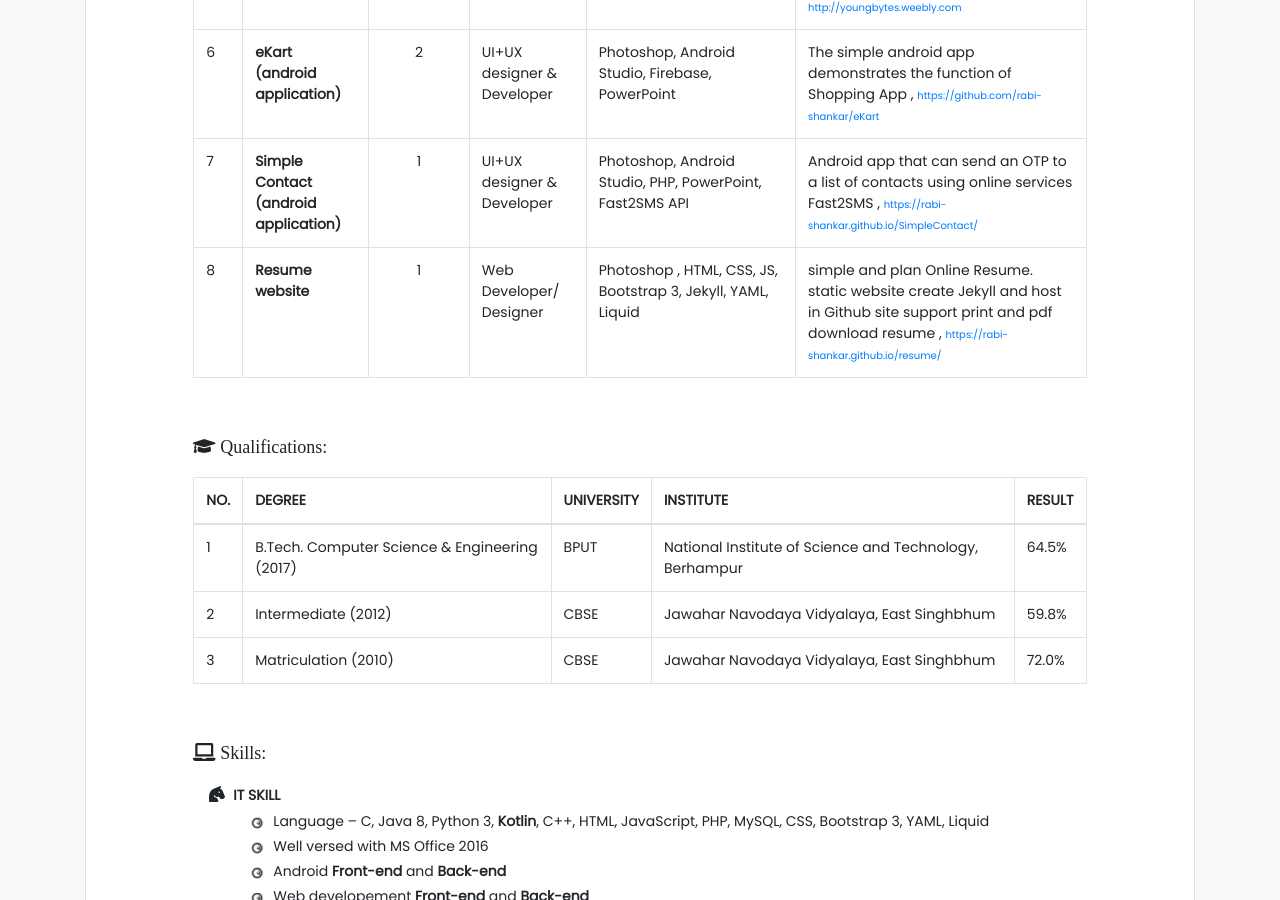
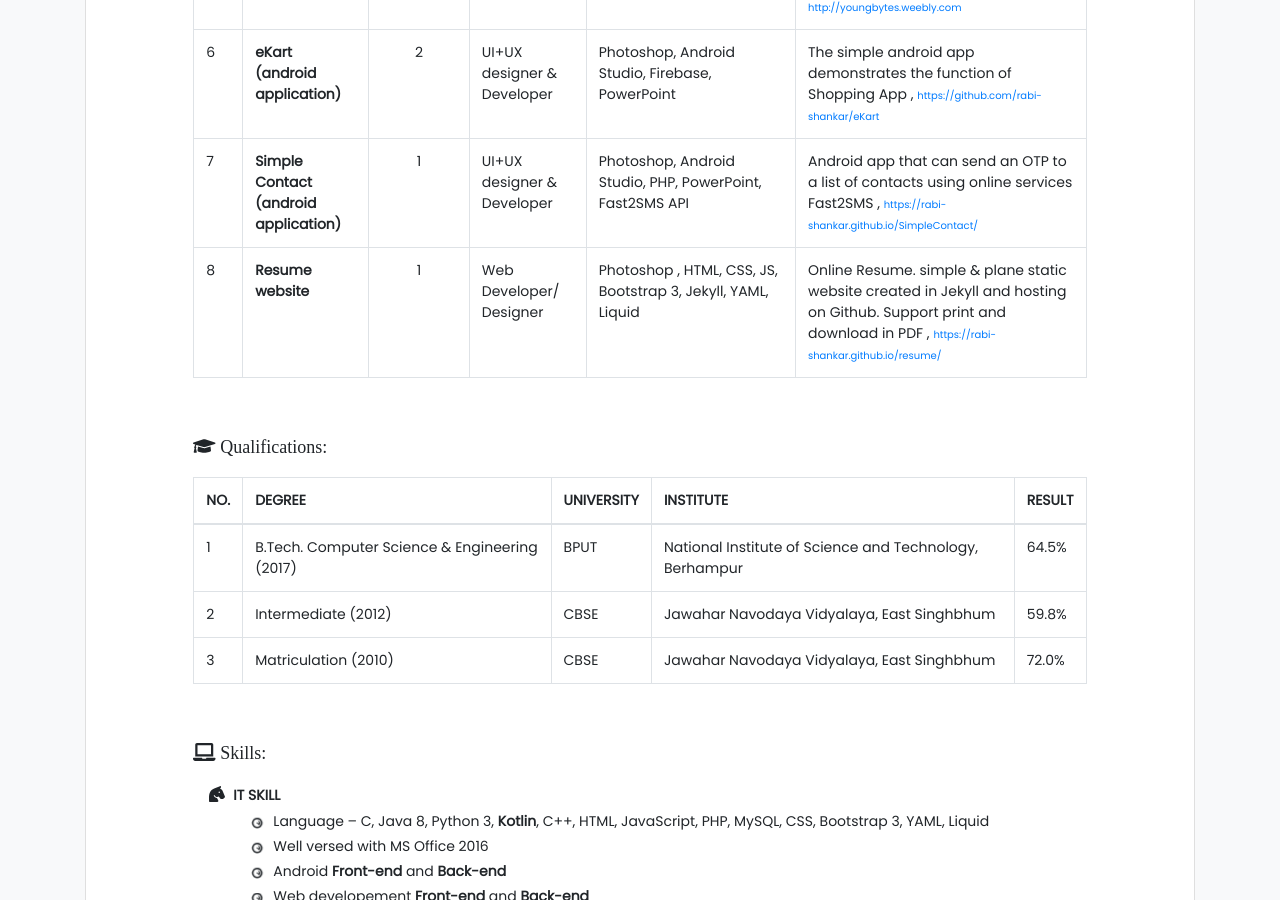
Before and after one commit to rabi-shankar/resume, a Jekyll site: the page built from index.html, in a window 1280 px wide and 900 px high, scrolled down 1078 px. Built offline with Jekyll 4.4.1, drawn with Linux system fonts in a browser that asks for light colours; nearby versions of some CDN libraries; some web fonts are replaced.

Commit message:
Update resume.yml

```diff
--- a/_data/resume.yml
+++ b/_data/resume.yml
@@ -80,7 +80,7 @@ projects:
       member: 1
       role: Web Developer/ Designer
       tools-technology: Photoshop , HTML, CSS, JS,  Bootstrap 3, Jekyll, YAML, Liquid
-      description: simple and plan Online Resume. static website create  Jekyll and host in Github site support print and pdf download resume
+      description: Online Resume. simple & plane static website created in Jekyll and hosting on Github. Support print and download in PDF
       url: https://rabi-shankar.github.io/resume/
 
 
```
